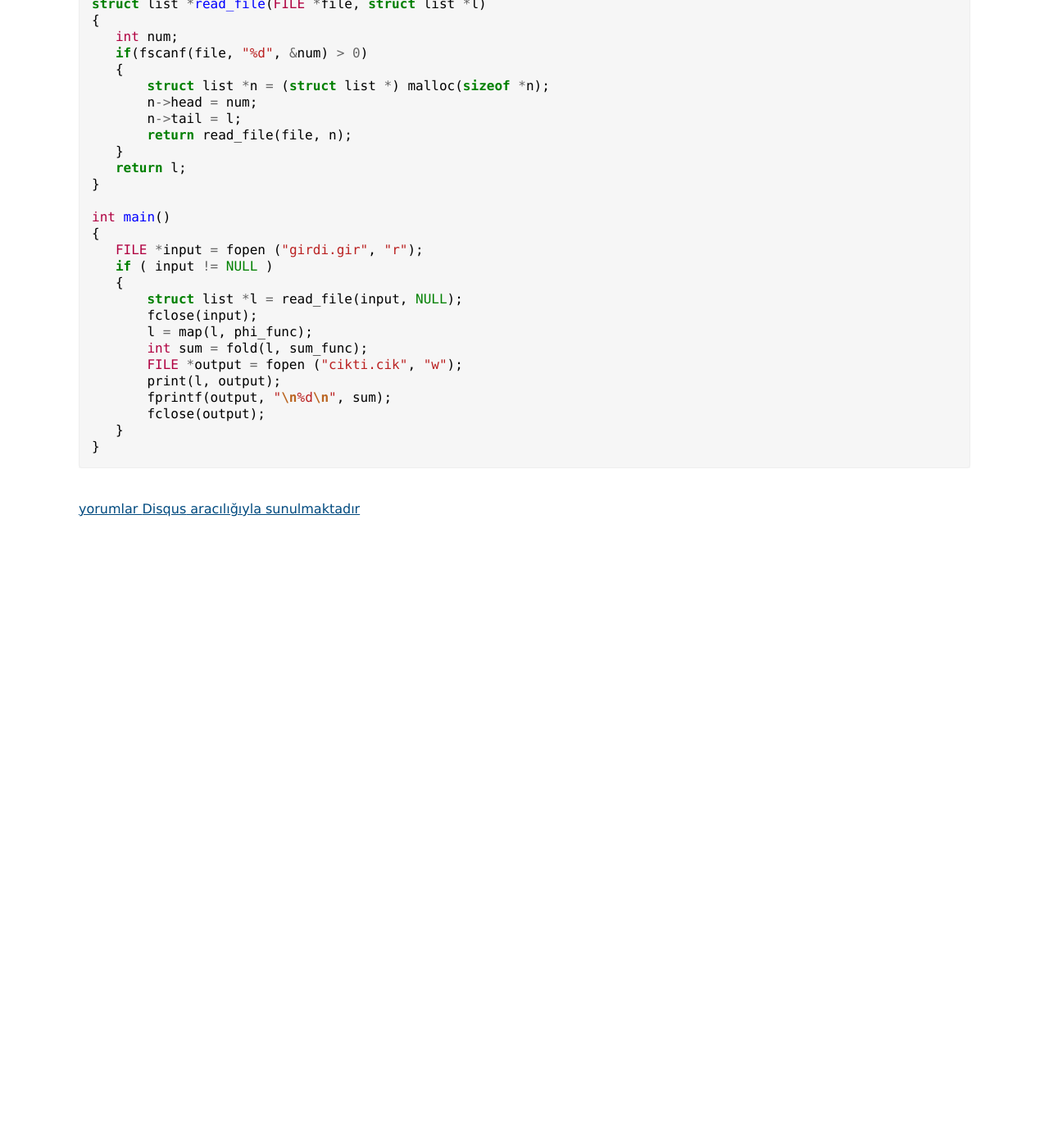
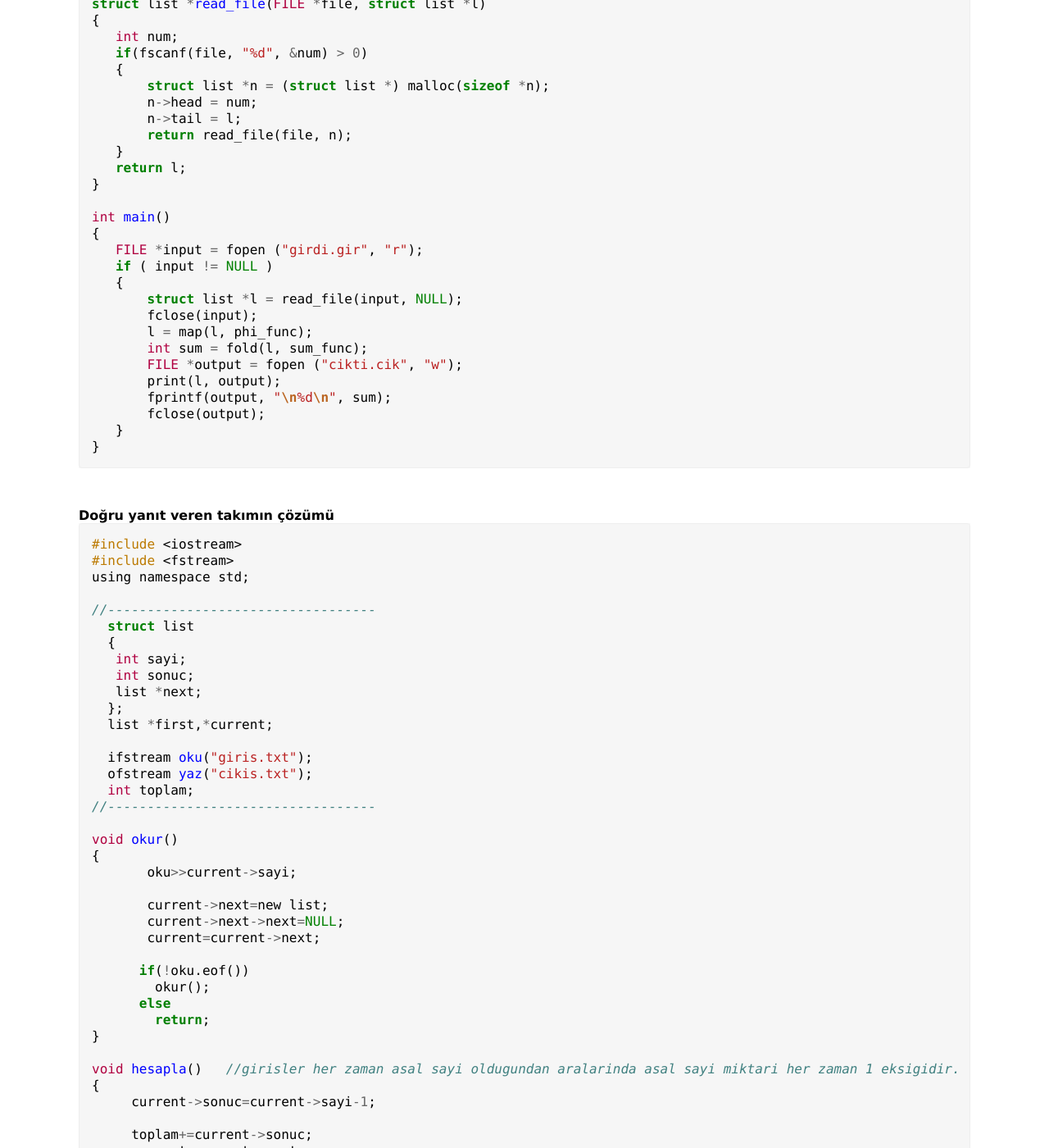
Before and after one commit to fehmicansaglam/fehmicansaglam.github.com, a Jekyll site: the page built from _posts/2012-10-17-ktu-bilgisayar-olimpiyatlari-3.html, in a window 1280 px wide and 1400 px high, scrolled down 2485 px. Shown: the whole window at 82% size. Built offline with Jekyll 4.4.1, drawn with Linux system fonts in a browser that asks for light colours; comment, search, counter and statistics services are not loaded; before the commit the page ends 3115 px from its top, so only the background shows below that; some of the changed text lies outside the part shown.

Commit message:
Update post

```diff
--- a/_posts/2012-10-17-ktu-bilgisayar-olimpiyatlari-3.html
+++ b/_posts/2012-10-17-ktu-bilgisayar-olimpiyatlari-3.html
@@ -147,3 +147,92 @@
    }
 }
 {% endhighlight %}
+
+<br/>
+<br/>
+<h4>Doğru yanıt veren takımın çözümü</h4>
+
+{% highlight c %}
+#include <iostream>
+#include <fstream>
+using namespace std;
+
+//----------------------------------
+  struct list
+  {
+   int sayi;
+   int sonuc;
+   list *next;
+  };
+  list *first,*current;
+
+  ifstream oku("giris.txt");
+  ofstream yaz("cikis.txt");
+  int toplam;
+//----------------------------------
+
+void okur()
+{
+       oku>>current->sayi;
+
+       current->next=new list;
+       current->next->next=NULL;
+       current=current->next;
+
+      if(!oku.eof())
+        okur();
+      else
+        return;
+}
+
+void hesapla()   //girisler her zaman asal sayi oldugundan aralarinda asal sayi miktari her zaman 1 eksigidir.
+{
+     current->sonuc=current->sayi-1;
+
+     toplam+=current->sonuc;
+     current=current->next;
+
+     if(current->next!=NULL)
+       hesapla();
+}
+
+void yazar()
+{
+     yaz<<current->sonuc<<" ";
+     current=current->next;
+
+     if(current->next!=NULL)
+       yazar();
+     else
+       return;
+}
+
+void basla()
+{
+     first=new list;
+     first->next=NULL;
+     current=first;
+
+     okur();
+
+     current=first;
+     toplam=0;
+
+     hesapla();
+
+     current=first;
+
+     yazar();
+
+     yaz<<toplam;
+
+     oku.close();
+     yaz.close();
+}
+//-------------------------------------------
+main()
+{
+  basla();
+  return 0;
+}
+{% endhighlight %}
```
